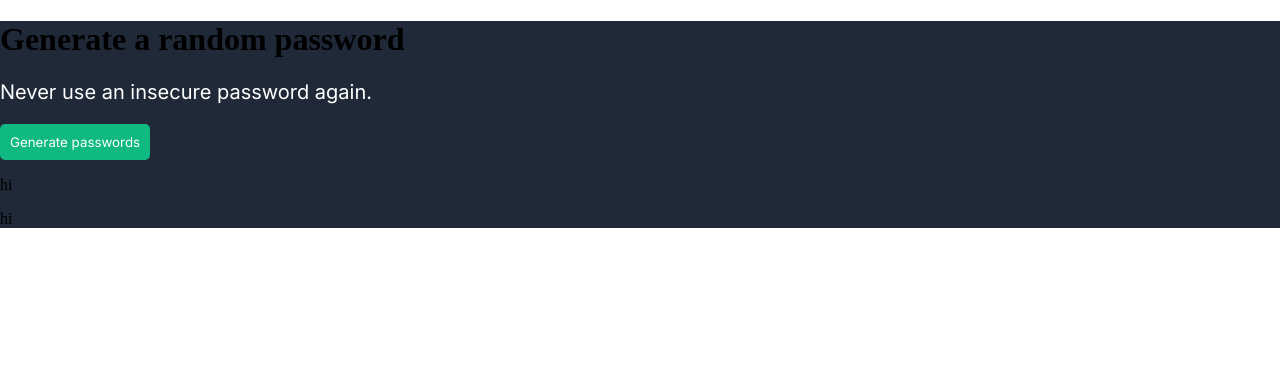
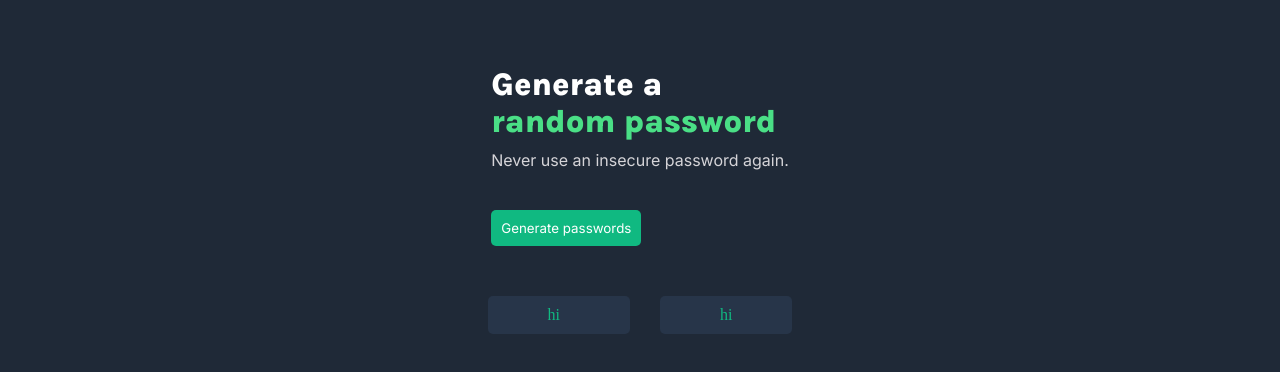
Before and after one commit to calibre-23/passwordGen, a plain HTML site: page index.html in a window 1280 px wide. Drawn offline with Linux system fonts and the light colour scheme; a web font is replaced by a local one.

Commit message:
yaknowdadrill

```diff
--- a/index.html
+++ b/index.html
@@ -16,17 +16,26 @@
   <body>
     <div class="wrapper">
         <div class="hero">
-            <h1>Generate a
+            <h1>
+                Generate a
                 <span class="second-line">random password</span>
               </h1>
         <p id="tag-line">Never use an insecure password again.</p>
         <button>Generate passwords</button>
         </div>
         <div class="output">
+            <div class="text1">
             <p id="passwordOne">hi</p>
+        </div>
+        <div class="text2">
             <p id="passwordTwo">hi</p>
         </div>
+        </div>
     </div>
+   <!--<div class="output">
+        <p id="passwordOne">hi</p>
+        <p id="passwordTwo">hi</p>
+    </div> -->
     <script src="index.js"></script>
   </body>
 </html>
--- a/styles.css
+++ b/styles.css
@@ -1,28 +1,35 @@
 body {
     margin: 0;
-}
-
-.wrapper{
     background-color: #1F2937;
 }
 
-h2{
+.wrapper {
+    display: flex;
+    flex-direction: column;
+    align-items: center;
+    justify-content: center;
+    height: 50vh;
+}
+
+
+h1{
     font-family: "karla", sans-serif;
     font-weight: bolder;
+    color:#ffffff ;
+    font-weight: 900;
+    margin: 0px 0px 0px 0px;
 }
+.second-line {
+    display: block; /* Forces it to start on a new line */
+    color: #4ADF86;
+    font-weight: 900;
 
-#hOne{
-    color:#ffffff ;
-
-}
-#hTwo{
-    color: #4ADF86;
 }
 
 #tag-line{
     font-family: "inter", sans-serif;
-    font-size: 20px;
-    color: #ffffff;
+    color: #D5D4D8;
+    margin: 10px 0px 40px 0px;
 }
 
 button{
@@ -34,3 +41,28 @@ button{
     border: none;
 
 }
+
+
+/*Second section*/
+
+.output {
+    display: flex;
+    border: 10px 0px 0px solid #10B981;
+    border-radius: 5px;
+    align-items: center;
+    justify-content: center;
+}
+#passwordOne {
+    margin: 50px 15px 0px 15px;
+    background-color: #273549;
+    color: #10B981;
+    padding: 10px 70px 10px 60px;
+    border-radius: 5px;
+}
+#passwordTwo {
+    margin: 50px 15px 0px 15px;
+    background-color: #273549;
+    color: #10B981;
+    padding: 10px 60px 10px 60px;
+    border-radius: 5px;
+}
```
